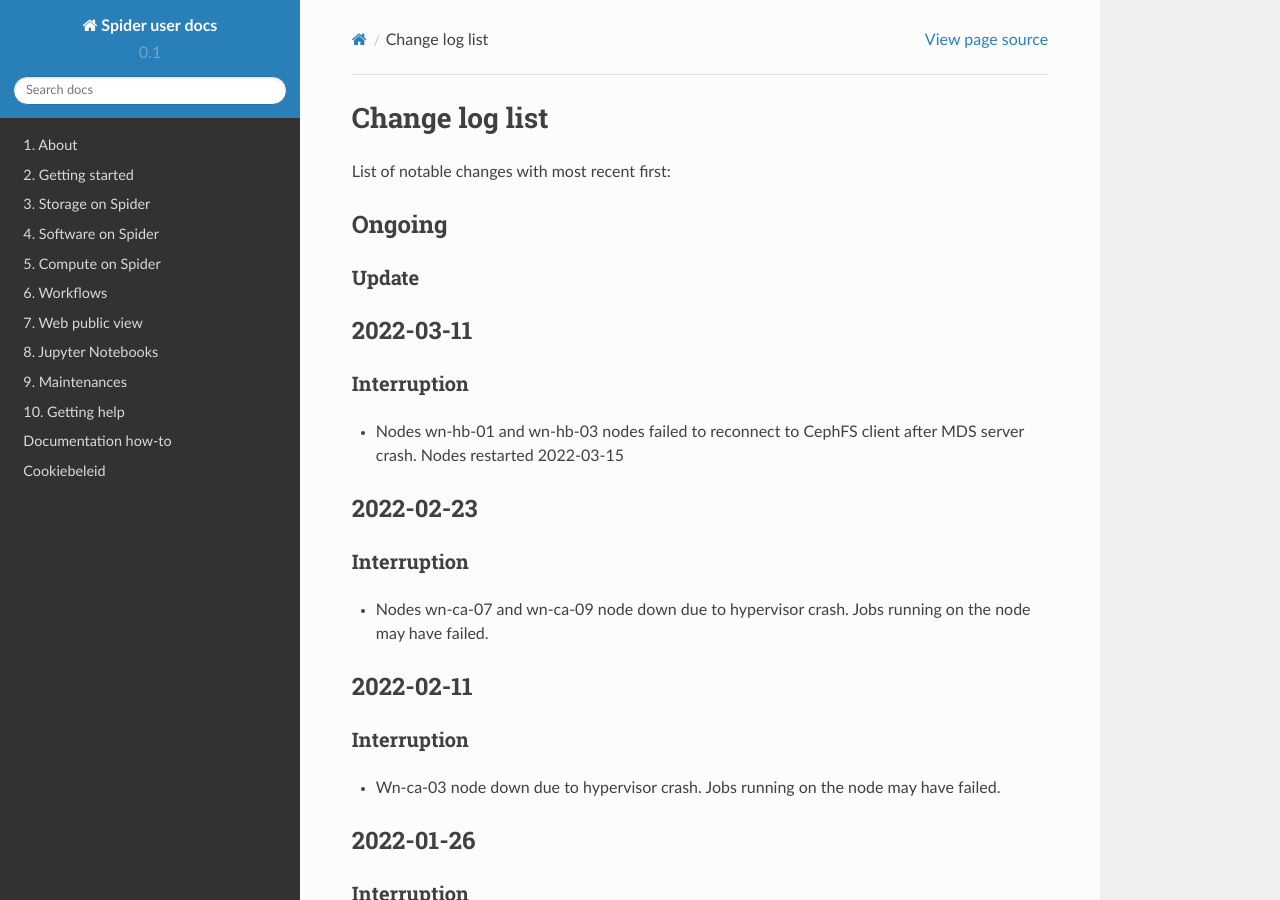
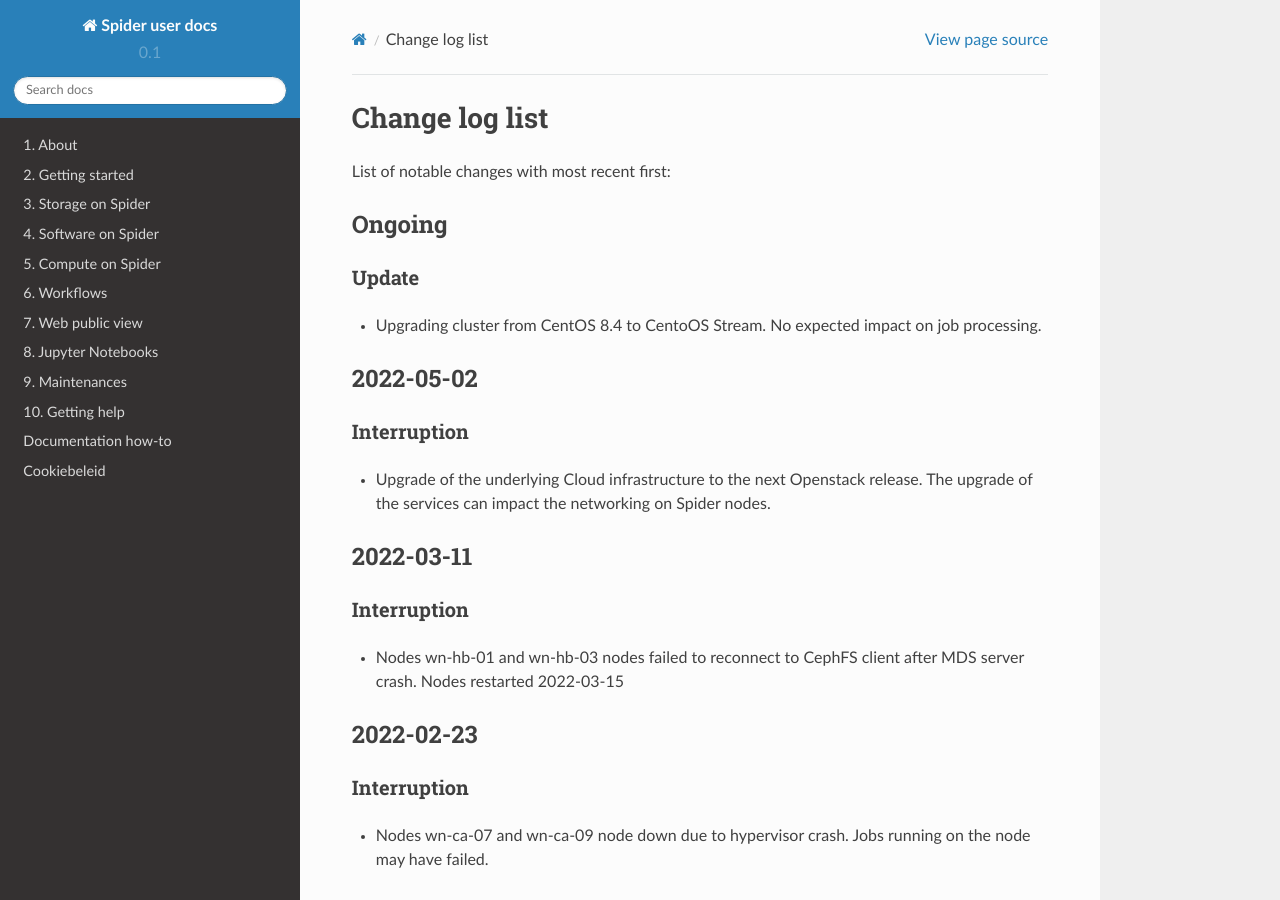
Before and after one commit to sara-nl/spiderdocs, a Sphinx documentation site: the page built from source/Pages/maintenance/change_log_list.rst, in a window 1280 px wide and 900 px high. Built offline with Sphinx 7.4.7 and the Read the Docs theme 2.0.0, drawn with Linux system fonts in a browser that asks for light colours.

Commit message:
Update change_log_list.rst

```diff
--- a/source/Pages/maintenance/change_log_list.rst
+++ b/source/Pages/maintenance/change_log_list.rst
@@ -12,6 +12,15 @@ Ongoing
 
 Update
 ==========
+* Upgrading cluster from CentOS 8.4 to CentoOS Stream. No expected impact on job processing.
+
+==========
+2022-05-02
+==========
+
+Interruption
+============
+* Upgrade of the underlying Cloud infrastructure to the next Openstack release. The upgrade of the services can impact the networking on Spider nodes.
 
 ==========
 2022-03-11
```
